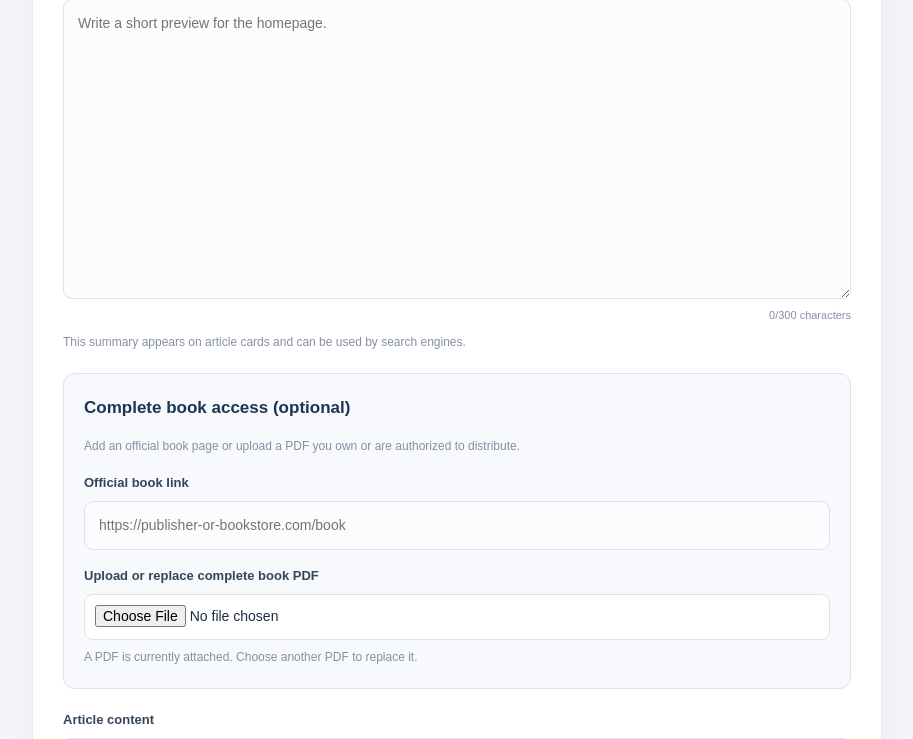
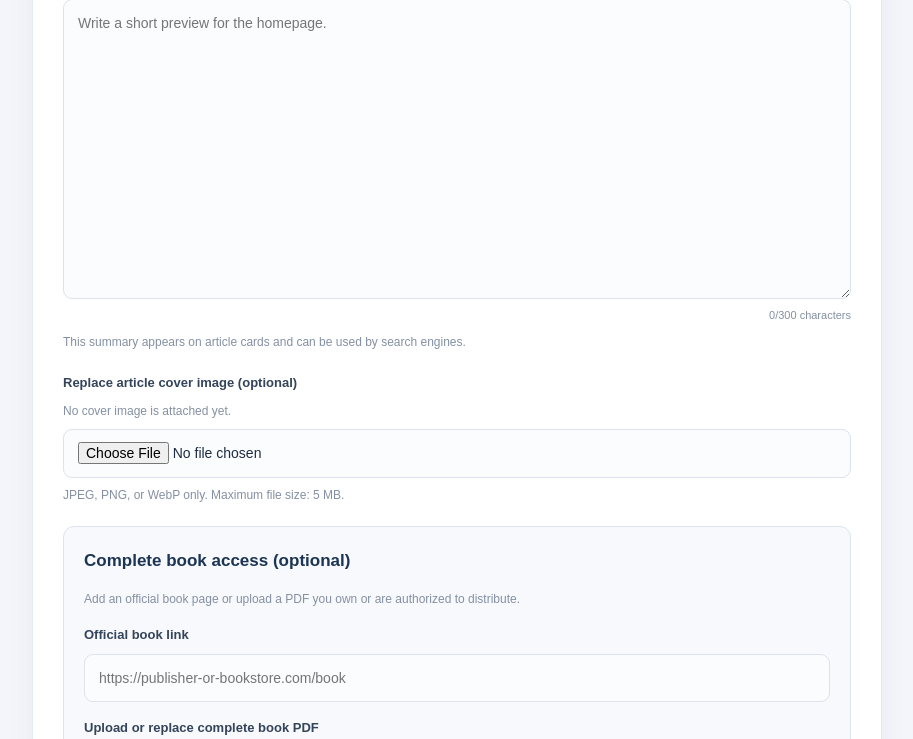
Before and after one commit to ugochi74/personal-blog, a Flask app: page /admin/articles/learn-python-the-hard-way/edit in a window 1280 px wide. Shown: the part 499-1238 px from the top of the page, without its empty margins (183-1096 px from the left). Run offline with Flask 3, Linux system fonts and the light colour scheme; the visitor is signed in with stand-in values (Sample User, id 1); parts of the project's set-up code (start-up, migrations or seed data) failed here and were passed over; some libraries are stand-ins or nearby versions.

Commit message:
Add cover image editing controls

```diff
--- a/templates/admin/edit_article.html
+++ b/templates/admin/edit_article.html
@@ -42,6 +42,17 @@
             <p class="editor-counter"><span id="excerpt-count">0</span>/300 characters</p>
             <p class="editor-help">This summary appears on article cards and can be used by search engines.</p>
         </div>
+        <div class="editor-field cover-upload-field">
+            <label for="cover_image">Replace article cover image (optional)</label>
+            {% if article.cover_image %}
+                <img class="cover-upload-preview" src="{{ url_for('static', filename=article.cover_image) }}" alt="Current cover image for {{ article.title }}">
+                <p class="editor-help">A cover image is currently attached. Leave this field empty to keep it.</p>
+            {% else %}
+                <p class="editor-help">No cover image is attached yet.</p>
+            {% endif %}
+            <input type="file" id="cover_image" name="cover_image" accept=".jpg,.jpeg,.png,.webp,image/jpeg,image/png,image/webp">
+            <p class="editor-help">JPEG, PNG, or WebP only. Maximum file size: 5 MB.</p>
+        </div>
         <div class="book-access-fields">
             <h2>Complete book access (optional)</h2>
             <p class="editor-help">Add an official book page or upload a PDF you own or are authorized to distribute.</p>
```
